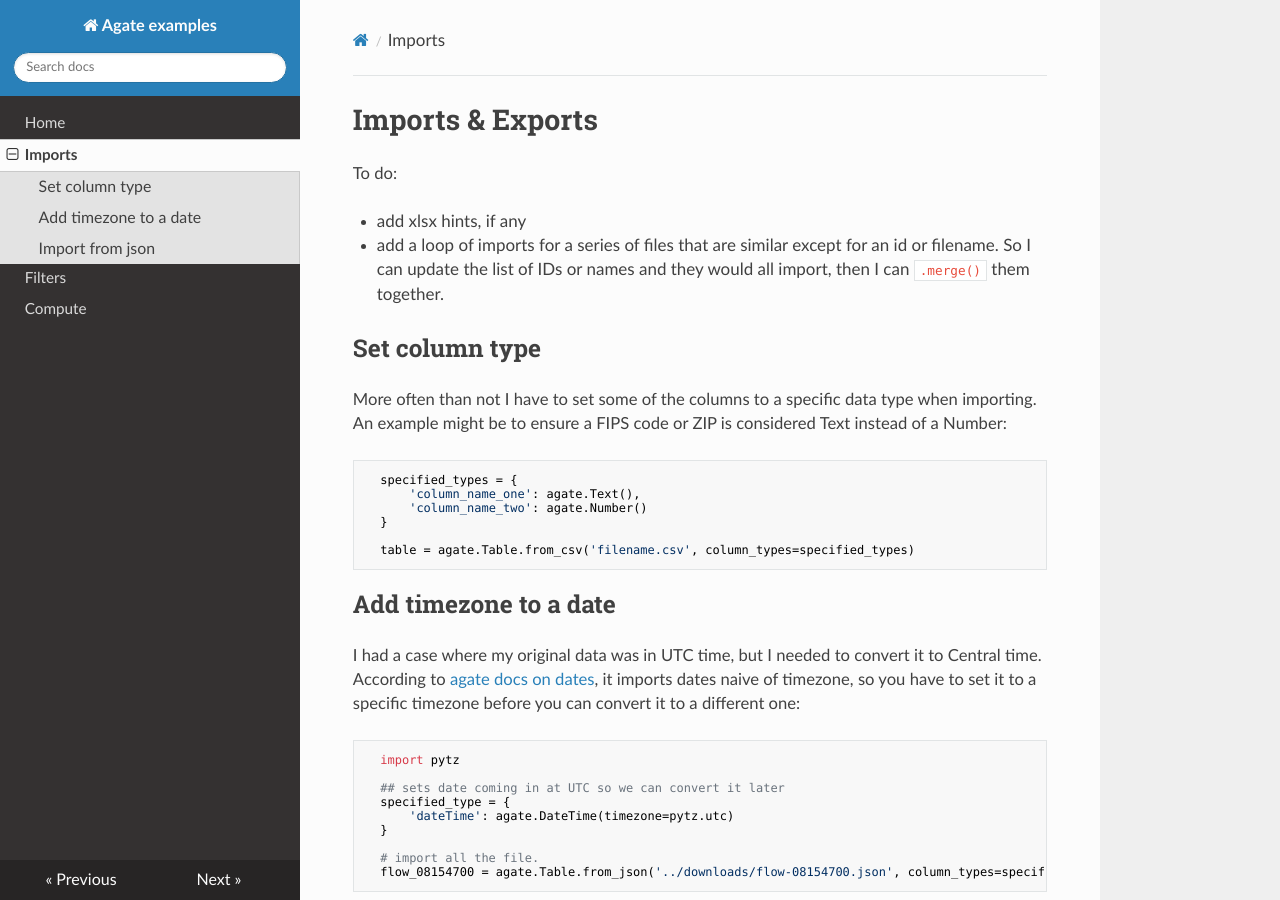
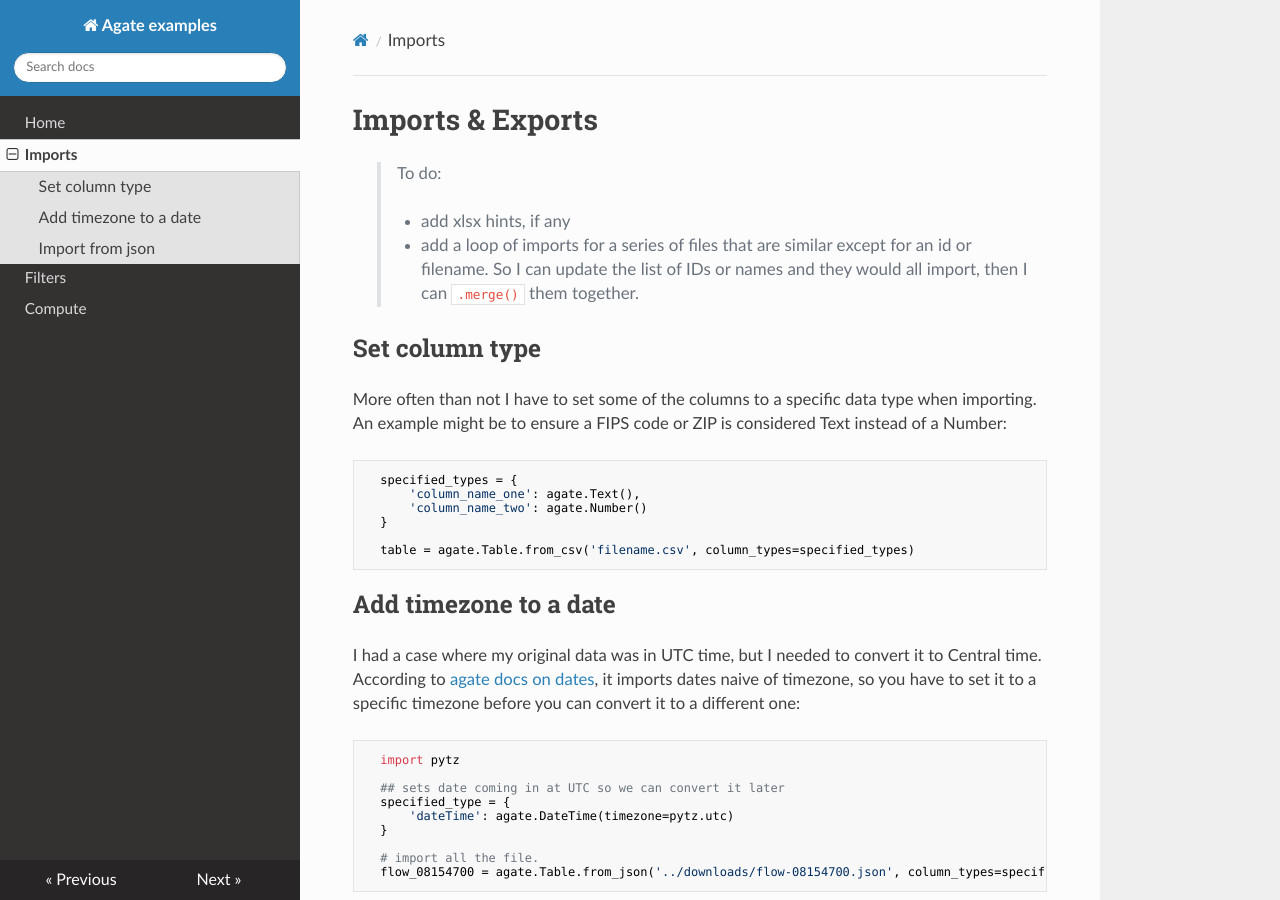
Before and after one commit to critmcdonald/agate-examples, an MkDocs documentation site: the page built from docs/imports.md, in a window 1280 px wide and 900 px high. Built offline with MkDocs 1.6.1, drawn with Linux system fonts in a browser that asks for light colours; nearby versions of some CDN libraries; old or Windows-style settings are respelled for this version of MkDocs.

Commit message:
more notes

```diff
--- a/docs/imports.md
+++ b/docs/imports.md
@@ -1,10 +1,10 @@
 Imports & Exports
 =================
 
-To do:
+> To do:
 
-* add xlsx hints, if any
-* add a loop of imports for a series of files that are similar except for an id or filename. So I can update the list of IDs or names and they would all import, then I can `.merge()` them together.
+> * add xlsx hints, if any
+> * add a loop of imports for a series of files that are similar except for an id or filename. So I can update the list of IDs or names and they would all import, then I can `.merge()` them together.
 
 
 ## Set column type
```
Also changed, not shown: docs/compute.md (+1 -2 lines).
